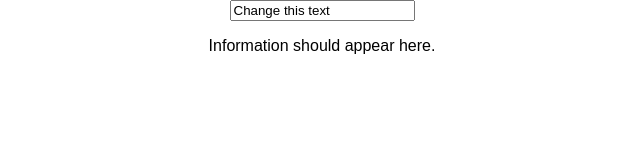
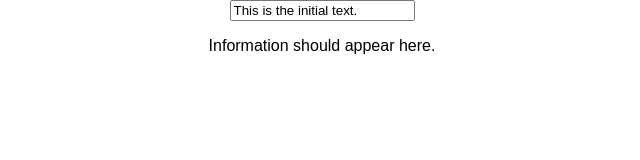
Before and after one commit to ccowperthwait/react-course-new, a React (Create React App) app in the folder assignment/: page / in a window 1280 px wide. Shown: the top 160 px of the page, without its empty margins (318-958 px from the left). Built offline with nearby package versions, Linux system fonts and the light colour scheme.

Commit message:
Mroe changes.

```diff
--- a/assignment/src/App.js
+++ b/assignment/src/App.js
@@ -4,10 +4,15 @@ import InputField from './InputField/InputField.js';
 import OutputTextArea from './OutputTextArea/OutputTextArea.js';
 
 class App extends Component {
-  render() {
+  state = {
+    text: "This is the initial text."
+  };
+
+render() {
+
     return (
       <div className="App">
-      <InputField />
+      <InputField initialvalue={this.state.text} />
       <OutputTextArea />
       </div>
     );
--- a/assignment/src/InputField/InputField.js
+++ b/assignment/src/InputField/InputField.js
@@ -1,9 +1,12 @@
 import React from 'react';
 
-const InputField = () => {
+const InputField = (props) => {
     return (
         <div>
-            <input type="text" value="Change this text" />
+            <input
+                type="text"
+                value={props.initialvalue}
+            />
         </div>
     )
 }
```
